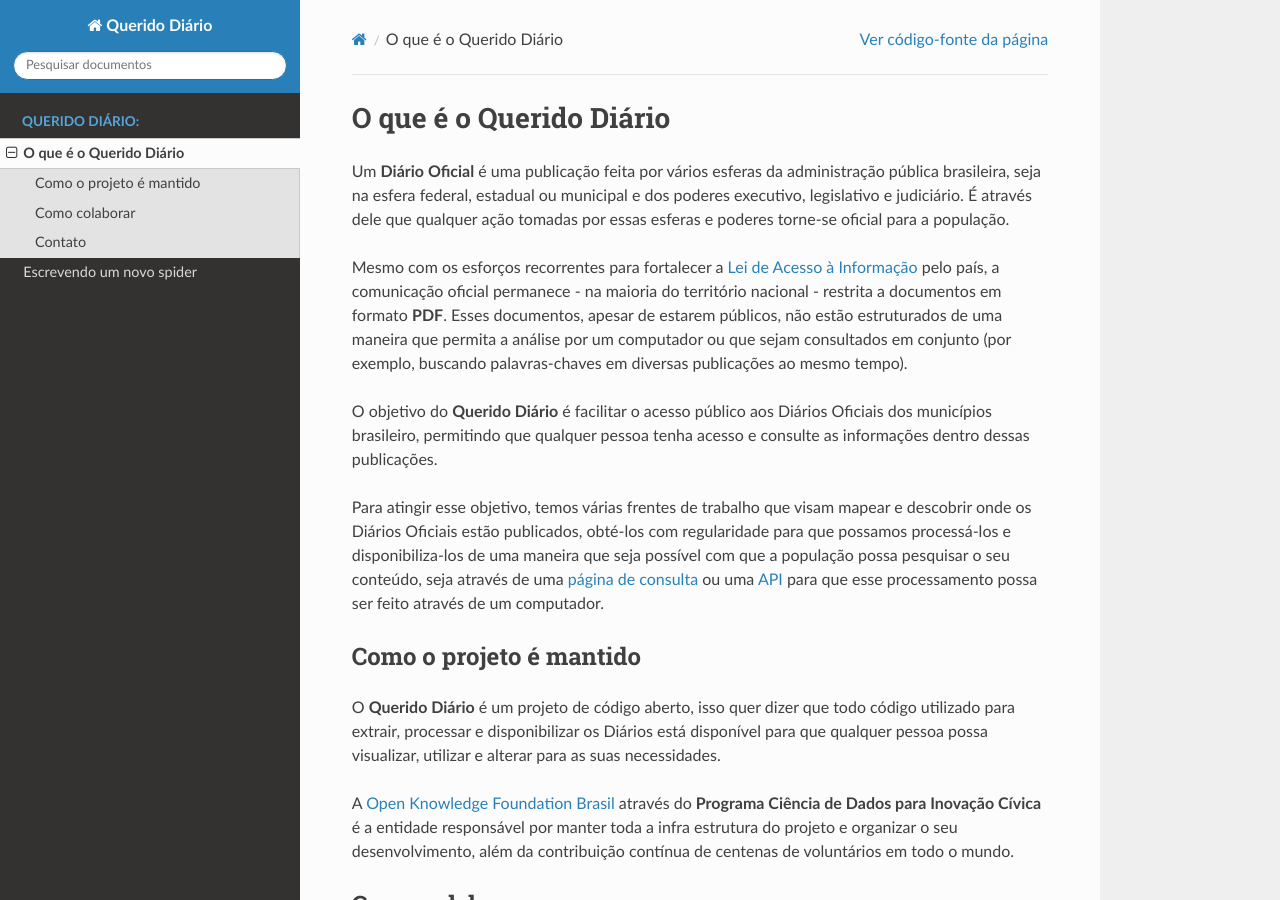
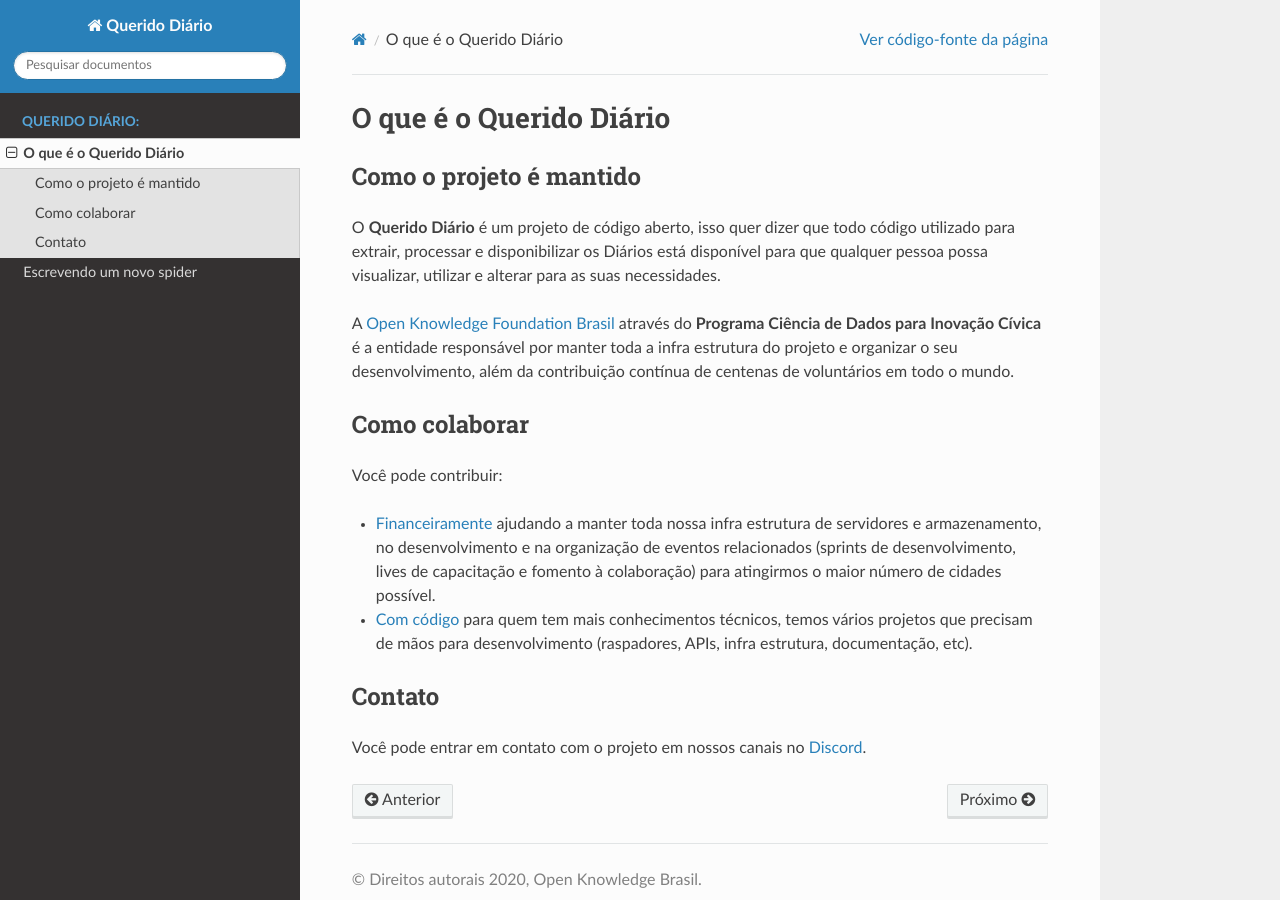
Before and after one commit to okfn-brasil/querido-diario-comunidade, a Sphinx documentation site: the page built from docs/source/o-que-eh-qd.rst, in a window 1280 px wide and 900 px high. Built offline with Sphinx 7.4.7 and the Read the Docs theme 2.0.0, drawn with Linux system fonts in a browser that asks for light colours.

Commit message:
Commit para teste de preview

```diff
--- a/docs/source/o-que-eh-qd.rst
+++ b/docs/source/o-que-eh-qd.rst
@@ -1,26 +1,7 @@
 O que é o Querido Diário
 ========================
 
-Um **Diário Oficial** é uma publicação feita por vários esferas da administração pública brasileira, seja
-na esfera federal, estadual ou municipal e dos poderes executivo, legislativo e judiciário. É
-através dele que qualquer ação tomadas por essas esferas e poderes torne-se oficial para a
-população.
 
-Mesmo com os esforços recorrentes para fortalecer a `Lei de Acesso à Informação`_ pelo país,
-a comunicação oficial permanece - na maioria do território nacional - restrita a documentos em
-formato **PDF**. Esses documentos, apesar de estarem públicos, não estão estruturados de uma maneira
-que permita a análise por um computador ou que sejam consultados em conjunto (por exemplo,
-buscando palavras-chaves em diversas publicações ao mesmo tempo).
-
-O objetivo do **Querido Diário** é facilitar o acesso público aos Diários Oficiais dos municípios
-brasileiro, permitindo que qualquer pessoa tenha acesso e consulte as informações dentro dessas
-publicações.
-
-Para atingir esse objetivo, temos várias frentes de trabalho que visam mapear e descobrir onde
-os Diários Oficiais estão publicados, obté-los com regularidade para que possamos processá-los e
-disponibiliza-los de uma maneira que seja possível com que a população possa pesquisar o seu
-conteúdo, seja através de uma `página de consulta`_ ou uma `API`_ para que esse processamento
-possa ser feito através de um computador.
 
 Como o projeto é mantido
 ------------------------
```
